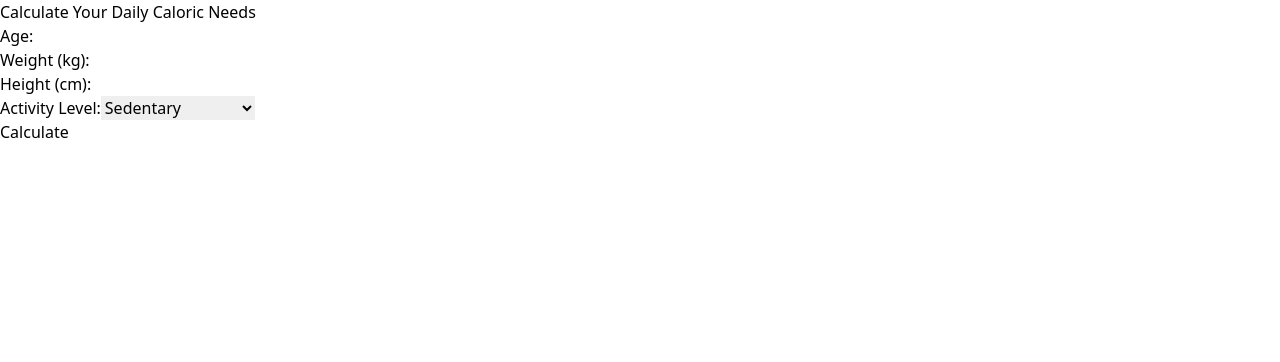
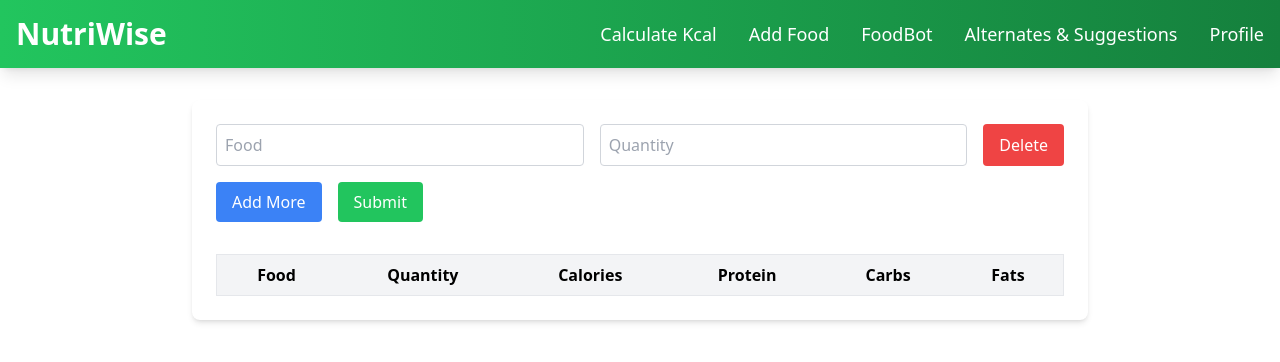
Before and after one commit to abdulfarhath/NutriBites, a React (Vite) app in the folder frontend/: page /calculate-kcal in a window 1280 px wide. Shown: the top 362 px of the page. Built offline with nearby package versions, Linux system fonts and the light colour scheme.

Commit message:
frontend for calculateKcal

```diff
--- a/frontend/package.json
+++ b/frontend/package.json
@@ -15,7 +15,11 @@
     "axios": "^1.7.7",
     "react": "^18.3.1",
     "react-dom": "^18.3.1",
-    "react-router-dom": "^6.27.0"
+    "react-file-base64": "^1.0.3",
+    "react-router-dom": "^6.27.0",
+    "react-speech-recognition": "^3.10.0",
+    "regenerator-runtime": "^0.14.1",
+    "styled-components": "^6.1.13"
   },
   "devDependencies": {
     "@eslint/js": "^9.13.0",
--- a/frontend/src/routes/CalculateKcal.jsx
+++ b/frontend/src/routes/CalculateKcal.jsx
@@ -1,34 +1,95 @@
-import React from 'react';
+import React, { useState } from 'react';
+import 'tailwindcss/tailwind.css';
+import Navbar from '../components/Navbar';
 
 const CalculateKcal = () => {
+    const [foodItems, setFoodItems] = useState([{ food: '', quantity: '' }]);
+
+    const handleAddMore = () => {
+        setFoodItems([...foodItems, { food: '', quantity: '' }]);
+    };
+
+    const handleDelete = (index) => {
+        const values = [...foodItems];
+        values.splice(index, 1);
+        setFoodItems(values);
+    };
+
+    const handleChange = (index, event) => {
+        const values = [...foodItems];
+        values[index][event.target.name] = event.target.value;
+        setFoodItems(values);
+    };
+
+    const handleSubmit = (event) => {
+        event.preventDefault();
+        // Handle submit logic here
+    };
+
     return (
         <div>
-            <h1>Calculate Your Daily Caloric Needs</h1>
-            <form>
-                <div>
-                    <label htmlFor="age">Age:</label>
-                    <input type="number" id="age" name="age" />
-                </div>
-                <div>
-                    <label htmlFor="weight">Weight (kg):</label>
-                    <input type="number" id="weight" name="weight" />
-                </div>
-                <div>
-                    <label htmlFor="height">Height (cm):</label>
-                    <input type="number" id="height" name="height" />
-                </div>
-                <div>
-                    <label htmlFor="activity">Activity Level:</label>
-                    <select id="activity" name="activity">
-                        <option value="sedentary">Sedentary</option>
-                        <option value="light">Lightly active</option>
-                        <option value="moderate">Moderately active</option>
-                        <option value="active">Active</option>
-                        <option value="very_active">Very active</option>
-                    </select>
-                </div>
-                <button type="submit">Calculate</button>
-            </form>
+            <Navbar></Navbar>
+            <div className="max-w-4xl mx-auto mt-8 bg-white p-6 rounded-lg shadow-md">
+                <form onSubmit={handleSubmit}>
+                    {foodItems.map((item, index) => (
+                        <div key={index} className="flex space-x-4 mb-4">
+                            <input
+                                type="text"
+                                name="food"
+                                placeholder="Food"
+                                value={item.food}
+                                onChange={(event) => handleChange(index, event)}
+                                className="w-full p-2 border border-gray-300 rounded"
+                            />
+                            <input
+                                type="text"
+                                name="quantity"
+                                placeholder="Quantity"
+                                value={item.quantity}
+                                onChange={(event) => handleChange(index, event)}
+                                className="w-full p-2 border border-gray-300 rounded"
+                            />
+                            <button
+                                type="button"
+                                onClick={() => handleDelete(index)}
+                                className="bg-red-500 text-white px-4 py-2 rounded hover:bg-red-600"
+                            >
+                                Delete
+                            </button>
+                        </div>
+                    ))}
+                    <div className="flex space-x-4">
+                        <button
+                            type="button"
+                            onClick={handleAddMore}
+                            className="bg-blue-500 text-white px-4 py-2 rounded hover:bg-blue-600"
+                        >
+                            Add More
+                        </button>
+                        <button
+                            type="submit"
+                            className="bg-green-500 text-white px-4 py-2 rounded hover:bg-green-600"
+                        >
+                            Submit
+                        </button>
+                    </div>
+                </form>
+                <table className="min-w-full mt-8 bg-white border border-gray-200">
+                    <thead>
+                        <tr className="bg-gray-100">
+                            <th className="py-2 px-4 border-b">Food</th>
+                            <th className="py-2 px-4 border-b">Quantity</th>
+                            <th className="py-2 px-4 border-b">Calories</th>
+                            <th className="py-2 px-4 border-b">Protein</th>
+                            <th className="py-2 px-4 border-b">Carbs</th>
+                            <th className="py-2 px-4 border-b">Fats</th>
+                        </tr>
+                    </thead>
+                    <tbody>
+                        {/* Data will be populated here */}
+                    </tbody>
+                </table>
+            </div>
         </div>
     );
 };
```
Also changed, not shown: 1 other file (tests, documents, lock files or other folders).
